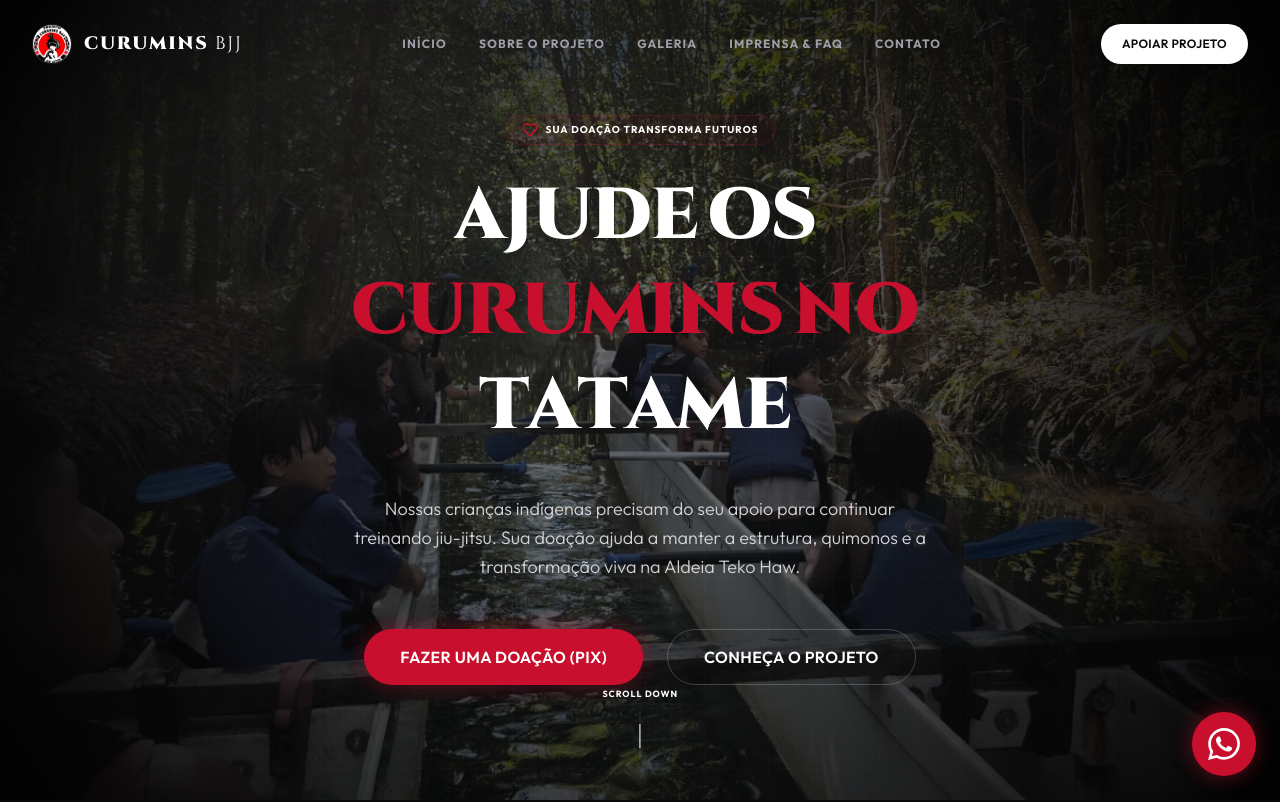
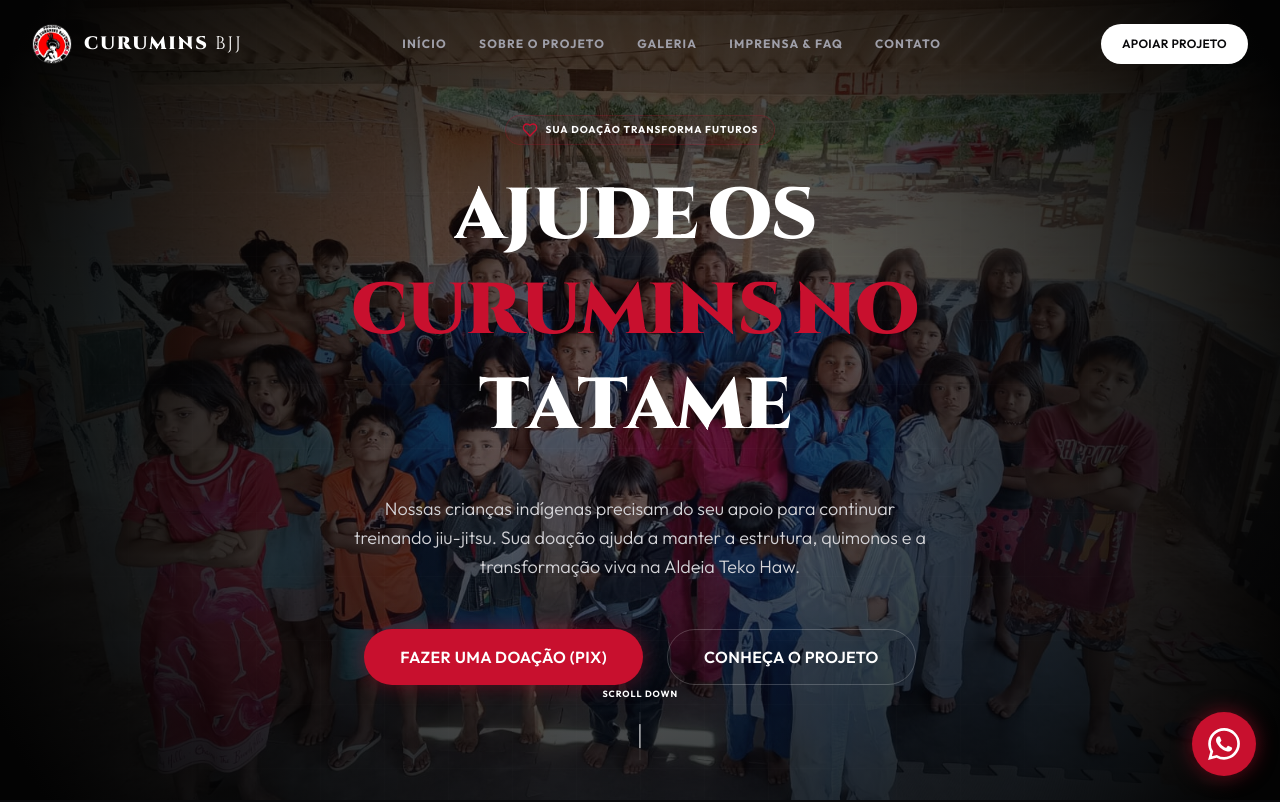
Before and after one commit to JesusVicken/curuminsbjj, a Next.js app: page / in a window 1280 px wide. Shown: the top 802 px of the page. Built offline with nearby package versions, Linux system fonts and the light colour scheme.

Commit message:
feat: ajuste de hero e background

```diff
--- a/components/Hero/Hero.tsx
+++ b/components/Hero/Hero.tsx
@@ -52,7 +52,7 @@
       {/* Background Image Project */}
       <div className="absolute inset-0 z-0">
         <img
-          src="/imagesprojeto/projeto7.jpeg"
+          src="/imagesprojeto/projeto22.jpeg"
           alt="Projeto Curumins BJJ na Aldeia"
           className="w-full h-full object-cover grayscale-[20%] opacity-40"
         />
```
